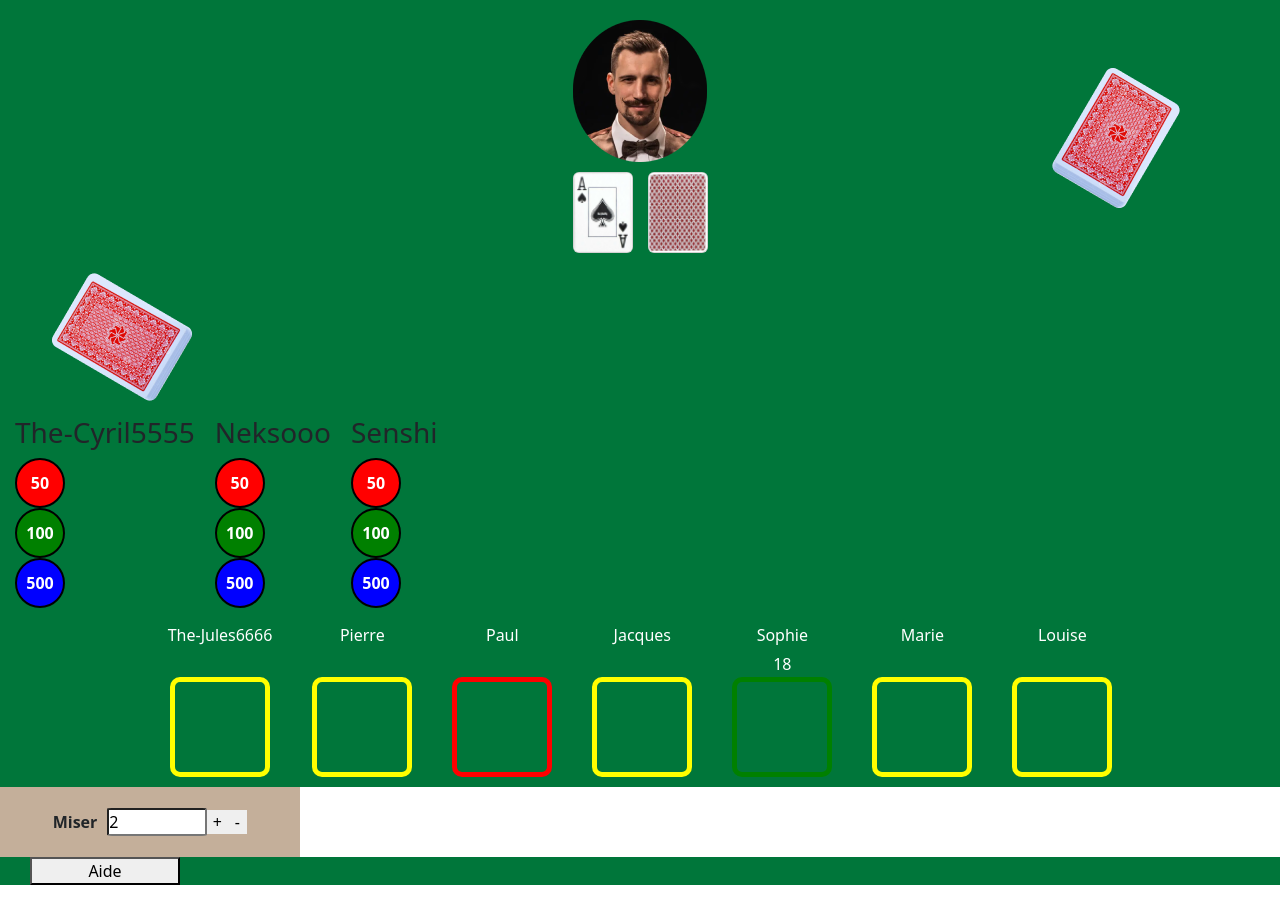
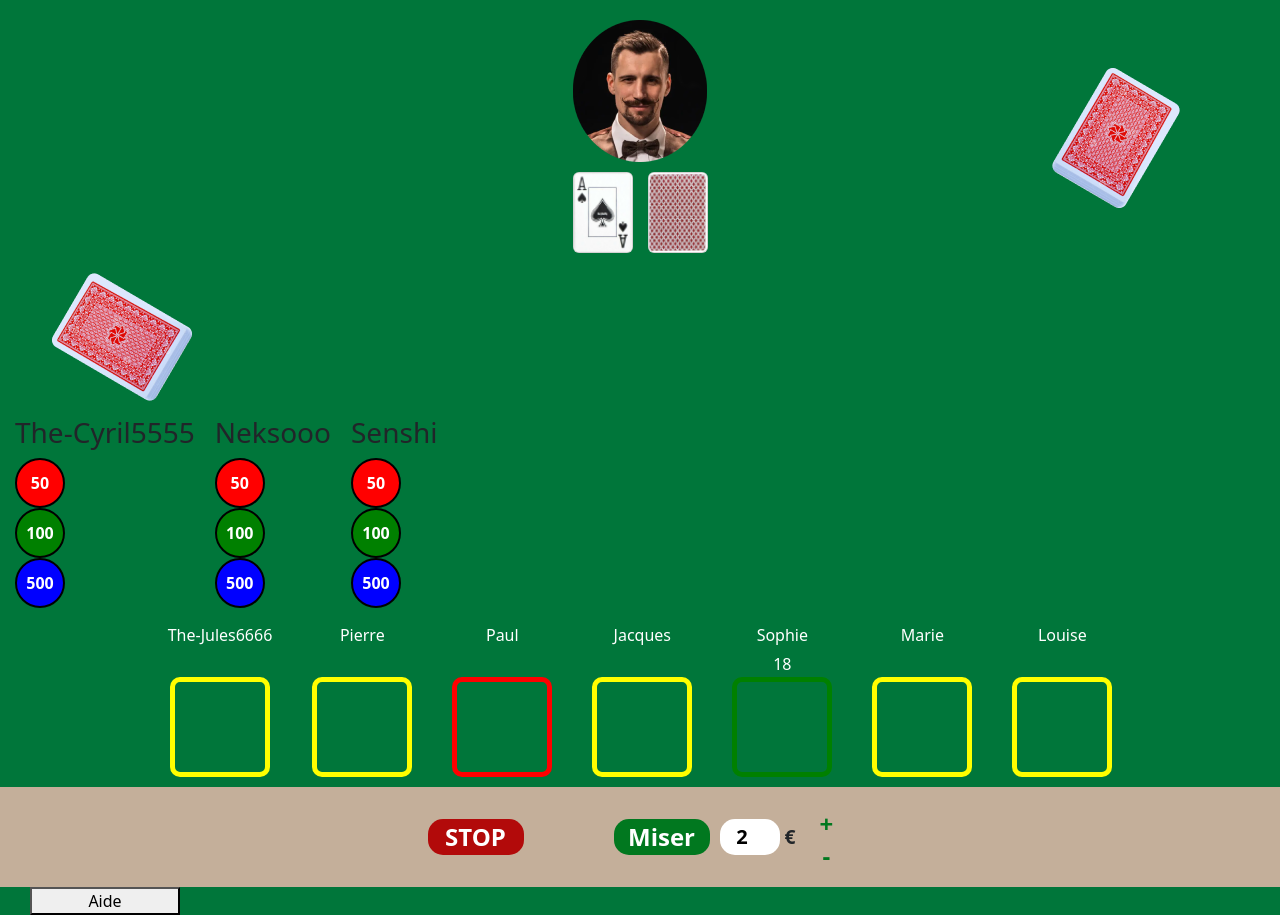
Before and after one commit to LDDW/APP_BLACKJACK, a React (Create React App) app in the folder src_front/: page /game in a window 1280 px wide. Before the commit the page ends 885 px from the top, so only its background shows below. Built offline with nearby package versions, Linux system fonts and the light colour scheme; no server answers.

Commit message:
Jules : BetZone

```diff
--- a/src_front/src/components/betZone/BetZone.css
+++ b/src_front/src/components/betZone/BetZone.css
@@ -1,28 +1,80 @@
 .BetZone {
-    width: 300px;
-    height: 70px;
+    width: 100%;
+    height: 100px;
     background-color: #C4AF9A;
     justify-content: center;
     display: flex;
     align-items: center;
     font-weight: bold;
 }
+
 .BetText {
     margin-right: 10px;
 }
 
 .BetInput {
     margin-left: 5px;
-    width: 100px;
+    width: 60px;
     margin: 0;
     box-shadow: none;
     outline: none;
-    border-radius: 5%;
+    border-radius: 15px;
+    border: none;
+    text-align: center;
+    font-size: 20px;
+    font-weight: bold;
+    padding: 3px;
+
 }
 
-.IncrementButton, .DecrementButton {
-    position: relative;;
+.IncrementButton,
+.DecrementButton {
+    margin: 1px;
+    position: relative;
     border: none;
-    width: 20px;
+    width: 50px;
+    height: 30px;
+    font-size: 1.5rem;
+    font-weight: bold;
+    color: #01781F;
+    cursor: pointer;
+    outline: none;
+    align-items: center;
+    background: transparent;
+}
+.betButtons {
+    display: flex;
+    flex-direction: column; /* Aligne les boutons verticalement */
+  }
+
+.euro-symbol {
+    margin-left: 5px;
+    /* Ajoute un espacement entre l'input et le symbole */
+    margin-right: 5px;
+    /* Ajoute un espacement entre l'input et le symbole */
+    font-size: 1.2rem;
+    /* Ajuste la taille du symbole si nécessaire */
+}
+
+.BetButton{
+    border: none;
+    width: 6rem;
+    border-radius: 15px;
+    margin: 10px;
+    font-size: 1.5rem;
+    font-weight: bold;
+    background-color: #01781F;
+    color: white;
+}
+.StopButton{
+    border: none;
+    width: 6rem;
+    border-radius: 15px;
+    margin-right: 5rem;
+    font-size: 1.5rem;
+    font-weight: bold;
+    background-color: #B20A0A;
+    color: white;
+
 
 }
--- a/src_front/src/components/betZone/BetZone.tsx
+++ b/src_front/src/components/betZone/BetZone.tsx
@@ -1,4 +1,4 @@
-import React, { useState} from 'react';
+import React, { useState } from 'react';
 import './BetZone.css';
 
 interface ChipProps {
@@ -13,15 +13,28 @@ const BetZone: React.FC<ChipProps> = ({ minValue }) => {
     };
 
     const handleDecrement = () => {
-        if(betValue > minValue) {
+        if (betValue > minValue) {
             setBetValue(prevValue => betValue - 1);
         }
     };
 
     return (
+
         <div className="BetZone">
-            <span className='BetText'>Miser</span>
-            <input type="number" className='BetInput' min={minValue} value={betValue} readOnly />
+            <div className='ButtonZone'>
+                <button className='StopButton'>STOP</button>
+            </div>
+            <button className='BetButton'>Miser</button>
+            <div className="euro-input-container">
+                <input
+                    type="number"
+                    id="euro-input"
+                    value={betValue}
+                    className="BetInput"
+                    readOnly
+                />
+                <span className="euro-symbol">€</span>
+            </div>
             <div className="betButtons">
                 <button className="IncrementButton" onClick={handleIncrement}>+</button>
                 <button className="DecrementButton" onClick={handleDecrement}>-</button>
```
